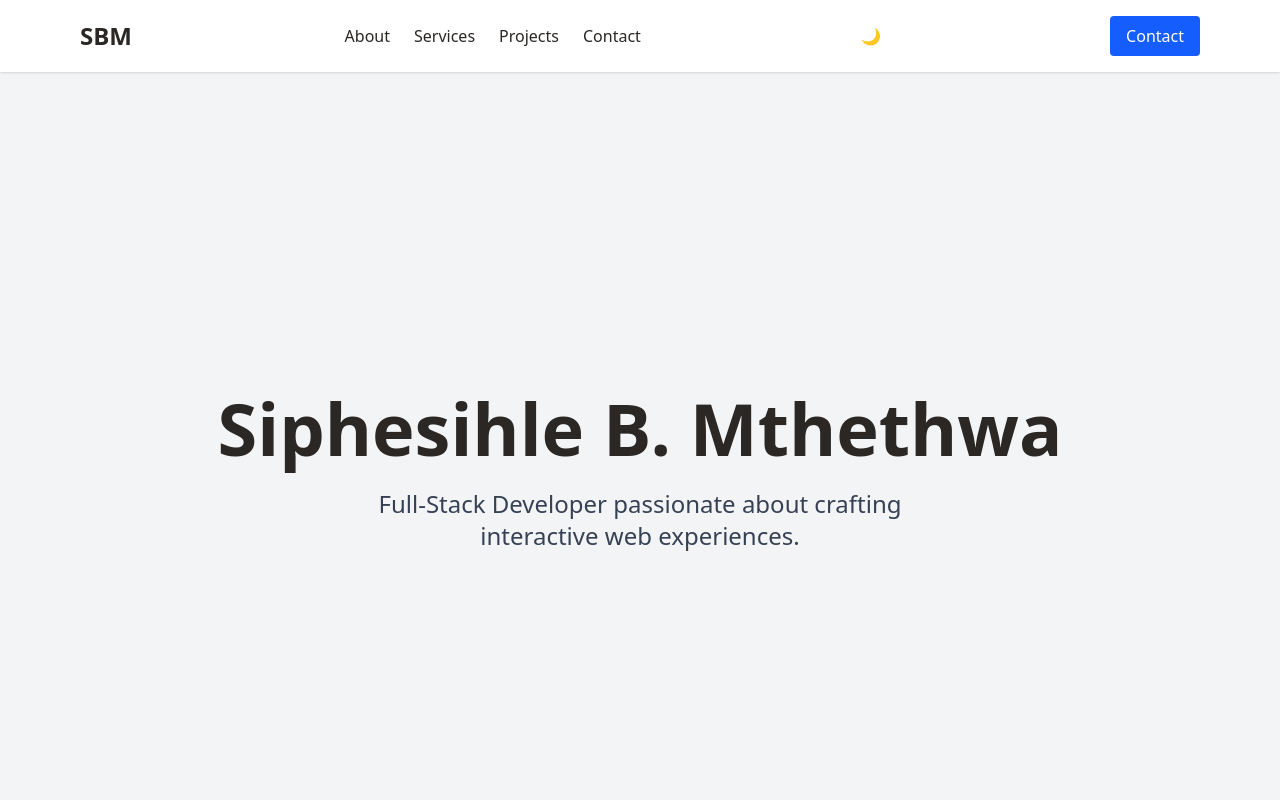
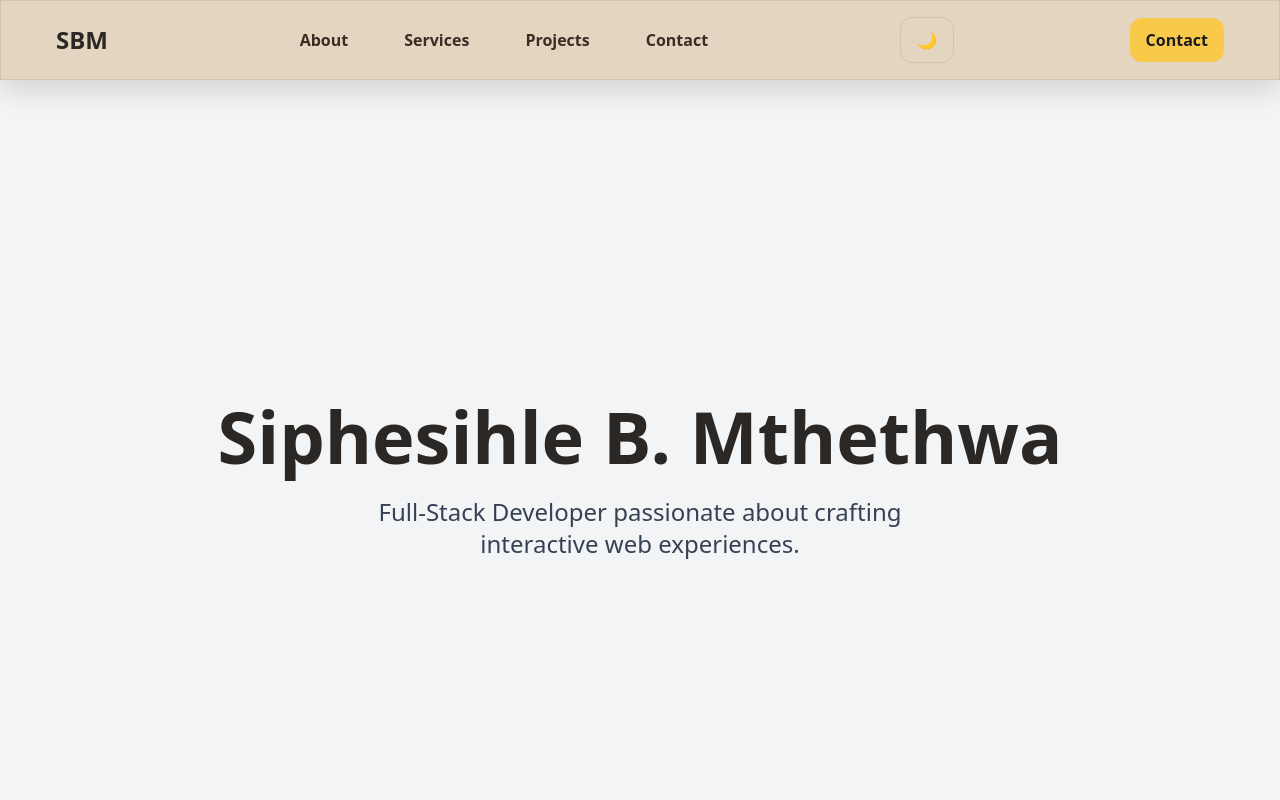
Before and after one commit to Sihle-Thwa/PortfolioV2, a Next.js app: page / in a window 1280 px wide. Shown: the top 800 px of the page. Built offline with nearby package versions, Linux system fonts and the light colour scheme.

Commit message:
feat: enhance header and navigation components with new styles and theme support

```diff
--- a/src/app/components/header/Header.tsx
+++ b/src/app/components/header/Header.tsx
@@ -1,23 +1,22 @@
 // app/components/header/Header.tsx
 "use client";
-import { useState } from "react";
+import { useEffect, useState } from "react";
 import Link from "next/link";
 import { useTheme } from "next-themes";
 import Navigation from "./Navigation";
 import MobileMenu from "./MobileMenu";
+import "../../styles/header.css";
 
 export default function Header() {
     const [mobileOpen, setMobileOpen] = useState(false);
-    const { theme, setTheme } = useTheme();  // useTheme hook from next-themes for dark mode
+    const { theme, setTheme, systemTheme } = useTheme();
+    const [mounted, setMounted] = useState(false);
 
-    const toggleTheme = () => {
-        // Toggle between light and dark themes
-        setTheme(theme === "dark" ? "light" : "dark");
-    };
-
+    useEffect(() => setMounted(true), []);
+    const activeTheme = theme === "system" ? systemTheme : theme;
     return (
-        <header className="sticky top-0 left-0 z-50 bg-white dark:bg-gray-900 shadow">
-            <div className="max-w-6xl mx-auto flex items-center justify-between p-4">
+        <header className="c_header-container">
+            <div className="c_header-content">
                 {/* Logo / Brand Name */}
                 <Link href="/" className="text-2xl font-bold">
                     SBM
@@ -30,24 +29,24 @@ export default function Header() {
 
                 {/* Theme Toggle Button */}
                 <button
-                    onClick={toggleTheme}
-                    className="mr-2 p-2 rounded hover:bg-gray-200 dark:hover:bg-gray-700"
-                    aria-label="Toggle Dark Mode"
+                    aria-label="Toggle theme"
+                    onClick={() => setTheme(activeTheme === "dark" ? "light" : "dark")}
+                    className="p-2 rounded-md button button-ghost"
                 >
-                    {theme === "dark" ? "🌞" : "🌙"}
+                    {mounted && activeTheme === "dark" ? "🌞" : "🌙"}
                 </button>
 
                 {/* Contact CTA (visible on desktop) */}
                 <Link
                     href="#contact"
-                    className="hidden md:inline-block bg-blue-600 text-white px-4 py-2 rounded hover:bg-blue-700"
+                    className="hidden md:inline-block button button-accent"
                 >
                     Contact
                 </Link>
 
                 {/* Mobile Menu Toggle (Hamburger icon) */}
                 <button
-                    className="md:hidden p-2 rounded focus:outline-none focus:ring-2 focus:ring-blue-500"
+                    className="md:hidden p-2 rounded button "
                     onClick={() => setMobileOpen(!mobileOpen)}
                     aria-label="Toggle Menu"
                 >
--- a/src/app/components/header/MobileMenu.tsx
+++ b/src/app/components/header/MobileMenu.tsx
@@ -8,25 +8,23 @@ interface MobileMenuProps {
 export default function MobileMenu({ onClose }: MobileMenuProps) {
     return (
         // Semi-transparent backdrop covering entire viewport
-        <div className="fixed inset-0 bg-black bg-opacity-50 z-50 flex">
+        <div className="fixed inset-0 bg-black/40 z-50 flex">
             {/* Slide-out menu panel on right side */}
-            <div className="ml-auto w-2/3 max-w-xs bg-white dark:bg-gray-800 p-6 flex flex-col">
+            <div className="ml-auto h-full w-4/5 max-w-xs card p-6 flex flex-col">
                 {/* Close button */}
                 <button
                     onClick={onClose}
-                    className="self-end mb-4 text-2xl"
+                    className="self-end mb-4 text-2xl button "
                     aria-label="Close Menu"
                 >
                     &times;
                 </button>
                 {/* Vertical nav links */}
-                <nav className="flex flex-col space-y-4">
-                    <Link href="#services" onClick={onClose}>Services</Link>
-                    <Link href="#projects" onClick={onClose}>Works</Link>
-                    <Link href="#about" onClick={onClose}>About</Link>
-                    <Link href="#contact" onClick={onClose} className="bg-blue-600 text-white px-3 py-2 rounded">
-                        Contact
-                    </Link>
+                <nav className="flex flex-col gap-4 ">
+                    <Link href="#services" onClick={onClose} className="button button-accent">Services</Link>
+                    <Link href="#projects" onClick={onClose} className="button button-accent">Works</Link>
+                    <Link href="#about" onClick={onClose} className="button button-accent">About</Link>
+                    <Link href="#contact" onClick={onClose} className="button button-accent">Contact</Link>
                 </nav>
             </div>
         </div>
--- a/src/app/components/header/Navigation.tsx
+++ b/src/app/components/header/Navigation.tsx
@@ -1,4 +1,5 @@
 import Link from "next/link";
+import "../../styles/navigation.css";
 
 const NAV_LINKS = [
     { href: "#about", label: "About" },
@@ -14,9 +15,10 @@ export default function Navigation() {
                 <Link
                     key={label}
                     href={href}
-                    className="hover:text-blue-600 dark:hover:text-blue-400"
-                >
-                    {label}
+                    className="link"
+                > <div className="button">
+                        {label}
+                    </div>
                 </Link>
             ))}
         </>
--- a/src/app/globals.css
+++ b/src/app/globals.css
@@ -8,14 +8,20 @@
   color-scheme: light dark;
 }
 
+html, body {
+  height: 100%;
+}
+
 body {
   background: var(--colour-bg);
   color: var(--colour-fg);
+  -webkit-font-smoothing: antialiased;
+  -moz-osx-font-smoothing: grayscale;
 }
 
 .card {
-  background: var(--color-surface);
-  border: 1px solid var(--color-border);
+  background: var(--colour-surface);
+  border: 1px solid var(--colour-border);
   border-radius: var(--radius-lg);
   box-shadow: var(--shadow-sm);
 }
@@ -28,32 +34,32 @@ body {
 }
 
 .button-primary {
-  background: var(--color-primary);
+  background: var(--colour-primary);
   color: #fff;
 }
 .button-primary:hover { transform: translateY(-1px); box-shadow: var(--shadow-md); }
 
 .button-accent {
-  background: var(--color-accent);
+  background: var(--colour-accent);
   color: #1C1C1C; /* ensure contrast on yellow */
 }
 .button-ghost {
   background: transparent;
-  color: var(--color-fg);
-  border: 1px solid var(--color-border);
+  color: var(--colour-fg);
+  border: 1px solid var(--colour-border);
 }
 
-.link { color: var(--color-link); text-underline-offset: 2px; }
+.link { color: var(--colour-link); text-underline-offset: 2px; }
 .link:hover { text-decoration: underline; }
 
 input, textarea {
-  background: var(--color-surface);
-  border: 1px solid var(--color-border);
-  color: var(--color-fg);
+  background: var(--colour-surface);
+  border: 1px solid var(--colour-border);
+  color: var(--colour-fg);
   border-radius: var(--radius-sm);
 }
 
 :focus-visible {
-  outline: 3px solid var(--color-ring);
+  outline: 3px solid var(--colour-ring);
   outline-offset: 2px;
 }
--- a/src/app/layout.tsx
+++ b/src/app/layout.tsx
@@ -9,9 +9,8 @@ import Footer from "./components/footer/Footer";
 
 export default function RootLayout({ children }: { children: React.ReactNode }) {
   return (
-    <html lang="en" style={{ colorScheme: "dark" }} className="dark">
+    <html lang="en" suppressHydrationWarning>
       <body>
-        {/* Wrap in ThemeProvider to enable dark/light theme switching */}
         <ThemeProvider attribute="class" defaultTheme="system" enableSystem>
           <Header />
           <main>{children}</main>
--- /dev/null
+++ b/src/app/styles/header.css
@@ -0,0 +1,20 @@
+.c_header-container {
+	position: sticky;
+	top: 0;
+	left: 0;
+	z-index: 50;
+	box-shadow: var(--shadow-lg);
+	background-color: var(--colour-bg);
+	backdrop-filter: blur(10px);
+	border: 1px solid var(--colour-border);
+}
+
+.c_header-content {
+	display: flex;
+	align-items: center;
+	justify-content: space-between;
+	padding: 16px;
+	margin-inline: auto;
+	max-width: 1200px;
+	width: 100%;
+}
```
Also changed, not shown: src/app/styles/mobilemenu.css (added), src/app/styles/navigation.css (added).
